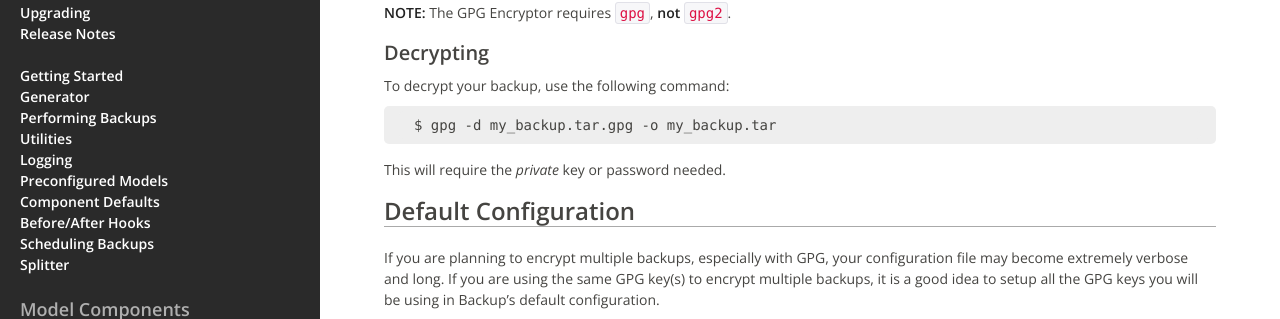
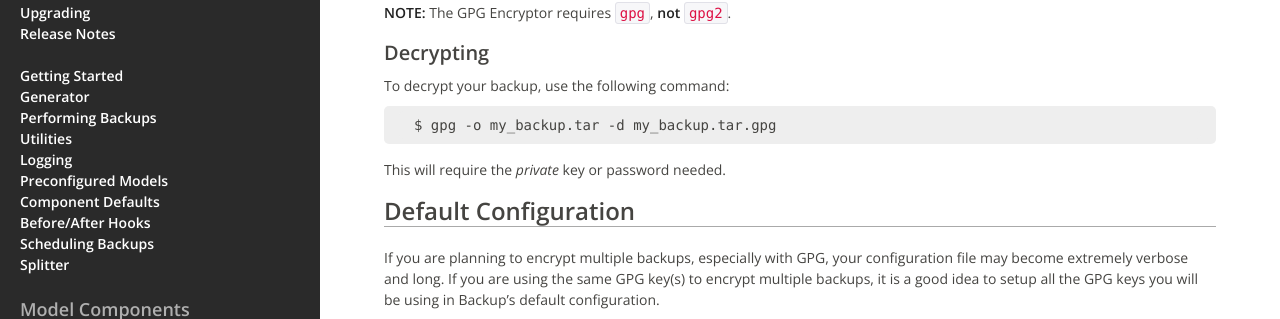
Before and after one commit to backup/backup, a Jekyll site: the page built from v4/encryptor-gpg/index.md, in a window 1280 px wide and 900 px high, scrolled down 1170 px. Shown: the part 143-462 px from the top of the window. Built offline with Jekyll 4.4.1, drawn with Linux system fonts in a browser that asks for light colours; some web fonts are replaced.

Commit message:
Amend example of GPG decryption, GH #804 (#890)

```diff
--- a/v4/encryptor-gpg/index.md
+++ b/v4/encryptor-gpg/index.md
@@ -82,7 +82,7 @@ in `lib/backup/encryptor/gpg.rb` or online at [rubydoc.info](http://rubydoc.info
 
 To decrypt your backup, use the following command:
 
-    $ gpg -d my_backup.tar.gpg -o my_backup.tar
+    $ gpg -o my_backup.tar -d my_backup.tar.gpg
 
 This will require the _private_ key or password needed.
 
```
